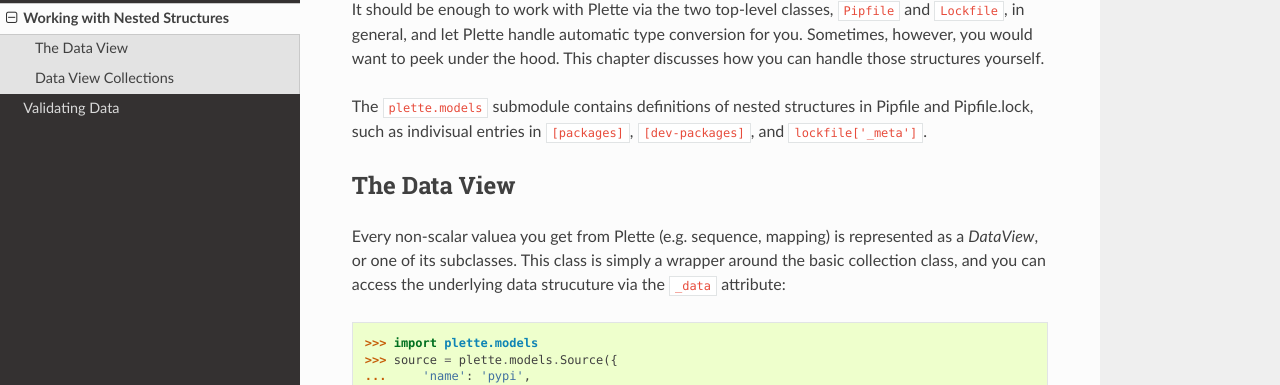
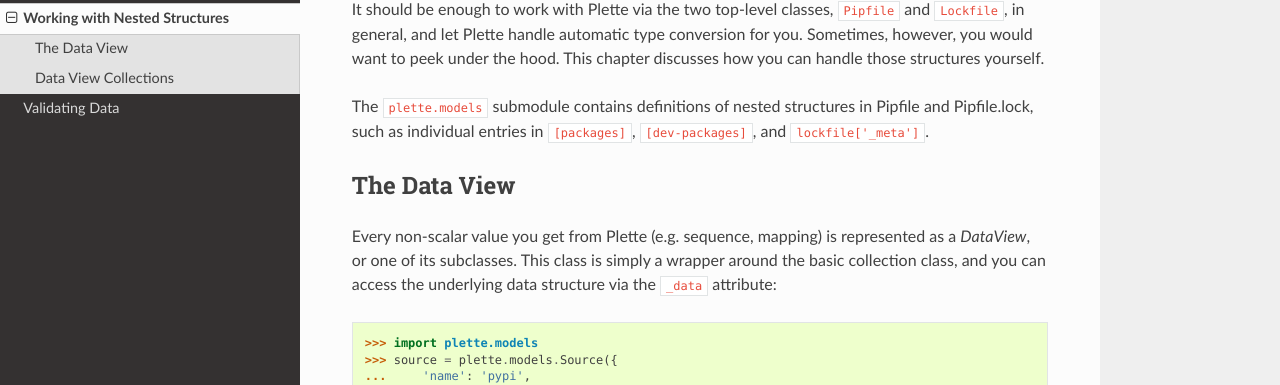
Before and after one commit to sarugaku/plette, a Sphinx documentation site: the page built from docs/nested.rst, in a window 1280 px wide and 1331 px high. Shown: the part 162-547 px from the top of the window. Built offline with Sphinx 7.4.7 and the Read the Docs theme 2.0.0, drawn with Linux system fonts in a browser that asks for light colours.

Commit message:
Fix mispellings

```diff
--- a/docs/nested.rst
+++ b/docs/nested.rst
@@ -8,17 +8,17 @@ type conversion for you. Sometimes, however, you would want to peek under the
 hood. This chapter discusses how you can handle those structures yourself.
 
 The ``plette.models`` submodule contains definitions of nested structures in
-Pipfile and Pipfile.lock, such as indivisual entries in ``[packages]``,
+Pipfile and Pipfile.lock, such as individual entries in ``[packages]``,
 ``[dev-packages]``, and ``lockfile['_meta']``.
 
 
 The Data View
 =============
 
-Every non-scalar valuea you get from Plette (e.g. sequence, mapping) is
+Every non-scalar value you get from Plette (e.g. sequence, mapping) is
 represented as a `DataView`, or one of its subclasses. This class is simply a
 wrapper around the basic collection class, and you can access the underlying
-data strucuture via the ``_data`` attribute::
+data structure via the ``_data`` attribute::
 
     >>> import plette.models
     >>> source = plette.models.Source({
```
